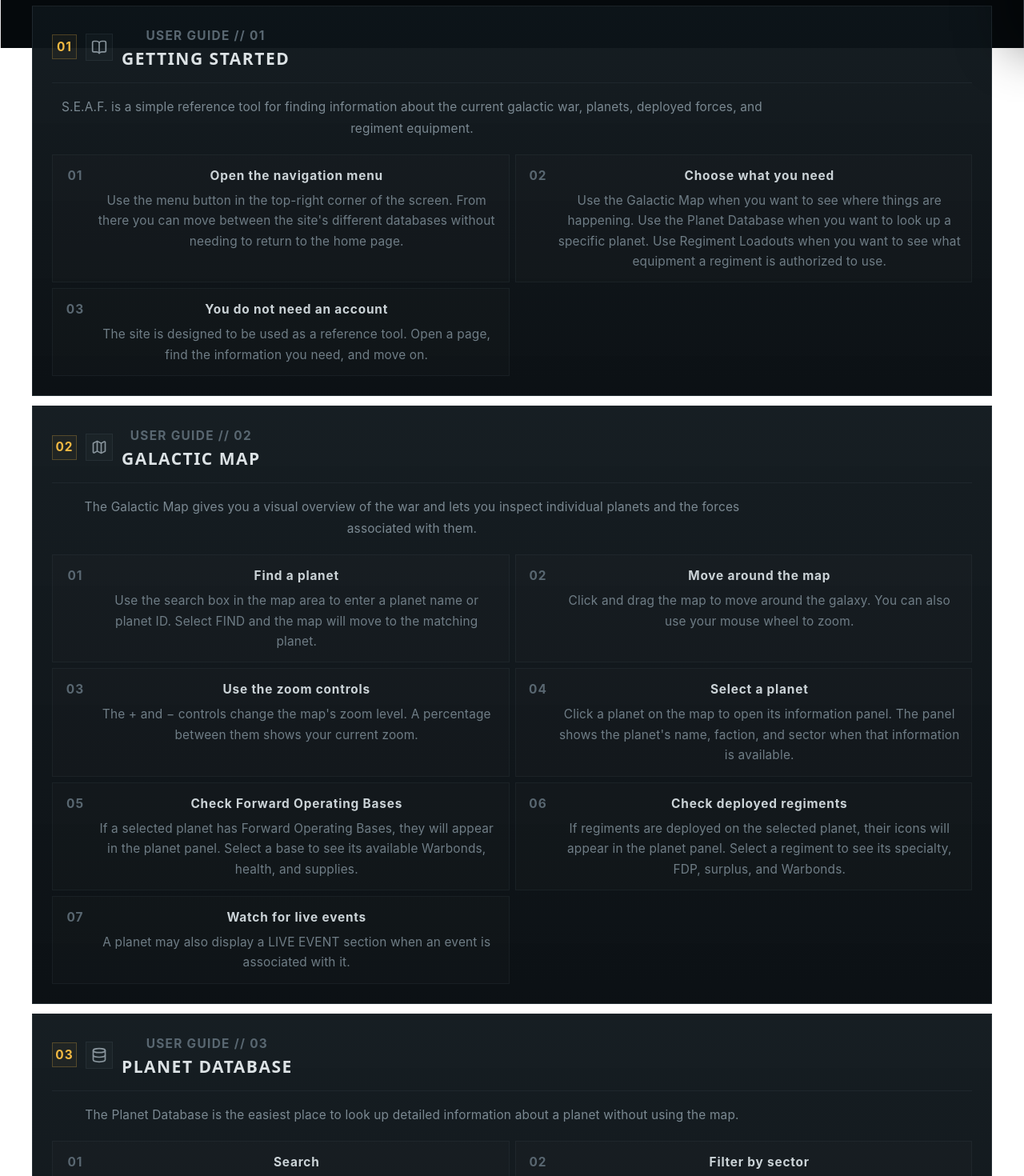
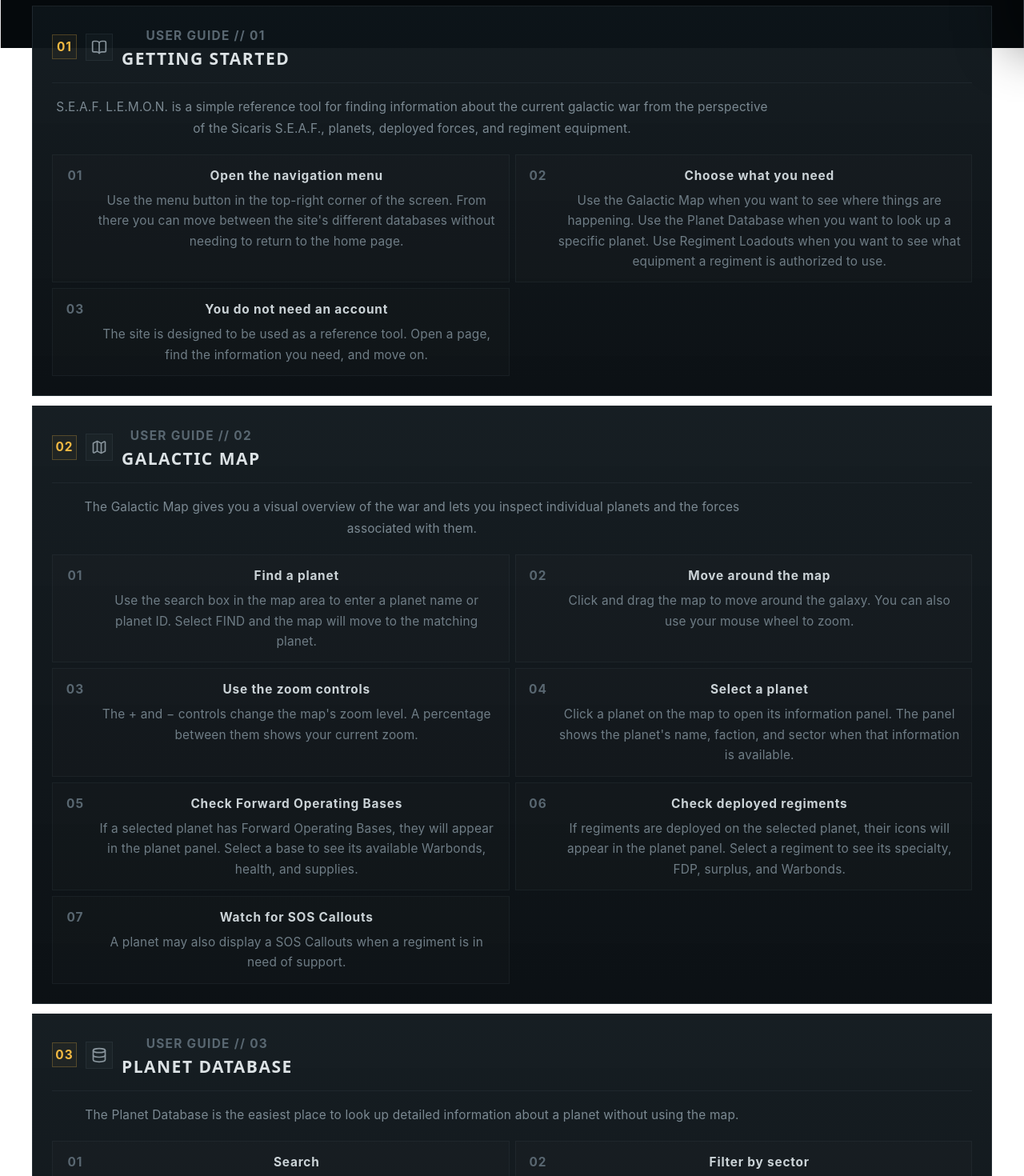
Before and after one commit to heorohuy/SEAF, a React (Vite) app: page /guide in a window 1280 px wide. Shown: the part 740-2210 px from the top of the page at 80% size. Built offline with nearby package versions, Linux system fonts and the light colour scheme; no server answers.

Commit message:
Update GuidePage.jsx
Updating text

```diff
--- a/src/pages/GuidePage.jsx
+++ b/src/pages/GuidePage.jsx
@@ -20,7 +20,7 @@ const guideSections = [
     icon: BookOpen,
     title: "GETTING STARTED",
     intro:
-      "S.E.A.F. is a simple reference tool for finding information about the current galactic war, planets, deployed forces, and regiment equipment.",
+      "S.E.A.F. L.E.M.O.N. is a simple reference tool for finding information about the current galactic war from the perspective of the Sicaris S.E.A.F., planets, deployed forces, and regiment equipment.",
     items: [
       {
         title: "Open the navigation menu",
@@ -79,9 +79,9 @@ const guideSections = [
           "If regiments are deployed on the selected planet, their icons will appear in the planet panel. Select a regiment to see its specialty, FDP, surplus, and Warbonds.",
       },
       {
-        title: "Watch for live events",
+        title: "Watch for SOS Callouts",
         text:
-          "A planet may also display a LIVE EVENT section when an event is associated with it.",
+          "A planet may also display a SOS Callouts when a regiment is in need of support.",
       },
     ],
   },
@@ -148,7 +148,7 @@ const guideSections = [
       {
         title: "Read the slots",
         text:
-          "Each regiment is divided into numbered slots. Every slot represents an equipment or stratagem category.",
+          "Each regiment is divided into numbered slots. Every slot represents an equipment or stratagem a S.E.A.F. Trooper is authorized to take on a mission.",
       },
       {
         title: "Select a stratagem",
@@ -194,7 +194,7 @@ const guideSections = [
     icon: RefreshCw,
     title: "KEEPING INFORMATION UP TO DATE",
     intro:
-      "Most information on S.E.A.F. comes from external data sources, so the site may need a moment to synchronize before displaying the latest information.",
+      "Most information on S.E.A.F. L.E.M.O.N. comes from external data sources, so the site may need a moment to synchronize before displaying the latest information.",
     items: [
       {
         title: "What does SYNCING mean?",
```
